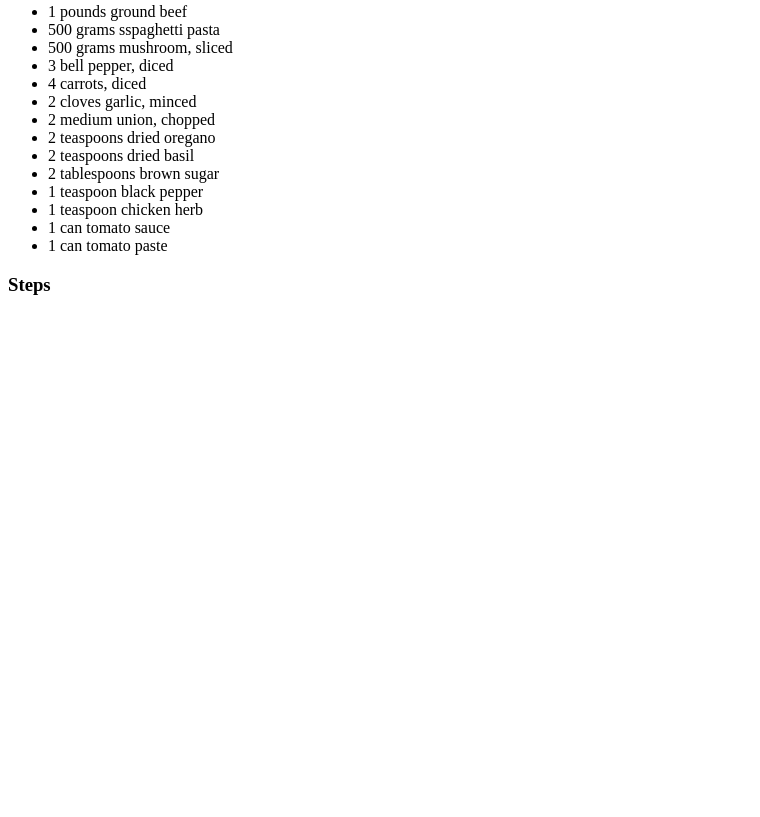
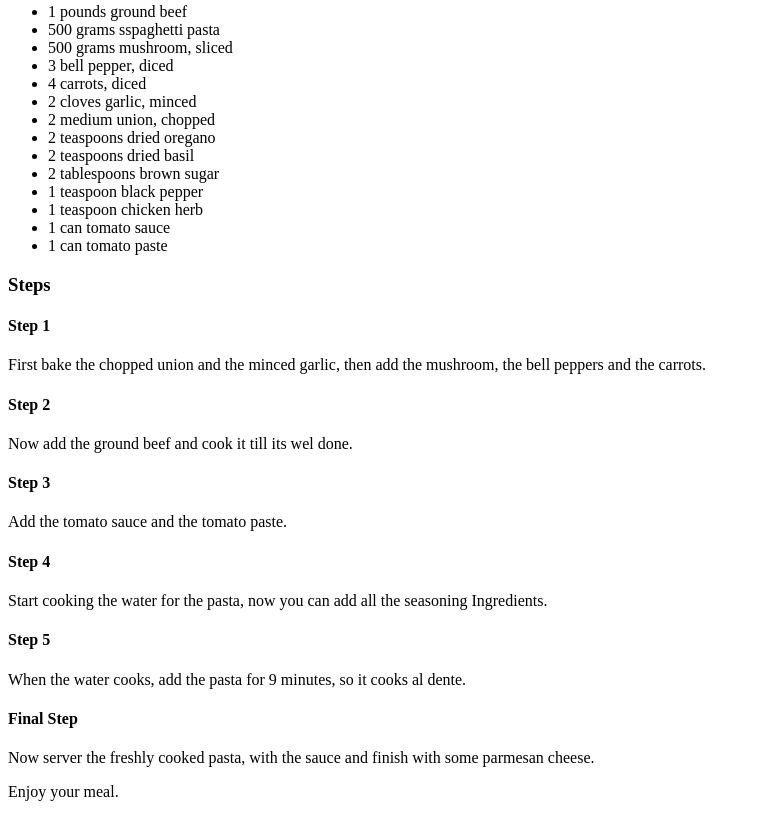
Before and after one commit to Dotsem13/odin-recipes, a plain HTML site: page recipes/Spaghetti.html in a window 1280 px wide. Shown: the part 559-1376 px from the top of the page, without its empty margins (0-760 px from the left). Before the commit the page ends 874 px from the top, so only its background shows below. Drawn offline with Linux system fonts and the light colour scheme; files whose address does not match are found by name.

Commit message:
final spaghetti recipe

```diff
--- a/recipes/Spaghetti.html
+++ b/recipes/Spaghetti.html
@@ -36,6 +36,39 @@
 
     <h3>Steps</h3>
 
+    <h4> Step 1</h4>
+
+    <p> First bake the chopped union and the minced garlic, then add the mushroom,
+        the bell peppers and the carrots.</p>
+
+    <h4> Step 2</h4>
+
+    <p>Now add the ground beef and cook it till its wel done.</p>
+
+    <h4> Step 3</h4>
+
+    <p>Add the tomato sauce and the tomato paste.</p>
+
+    <h4> Step 4</h4>
+
+    <p>Start cooking the water for the pasta, now you can add all the seasoning Ingredients.</p>
+
+    <h4> Step 5</h4>
+
+    <p>When the water cooks, add the pasta for 9 minutes, so it cooks al dente.</p>
+
+    <h4> Final Step</h4>
+
+    <p>Now server the freshly cooked pasta, with the sauce and finish with some parmesan cheese.</p>
+
+
+
+
+    <p> Enjoy your meal.</p>
+
+
+
+
 
 
 
```
